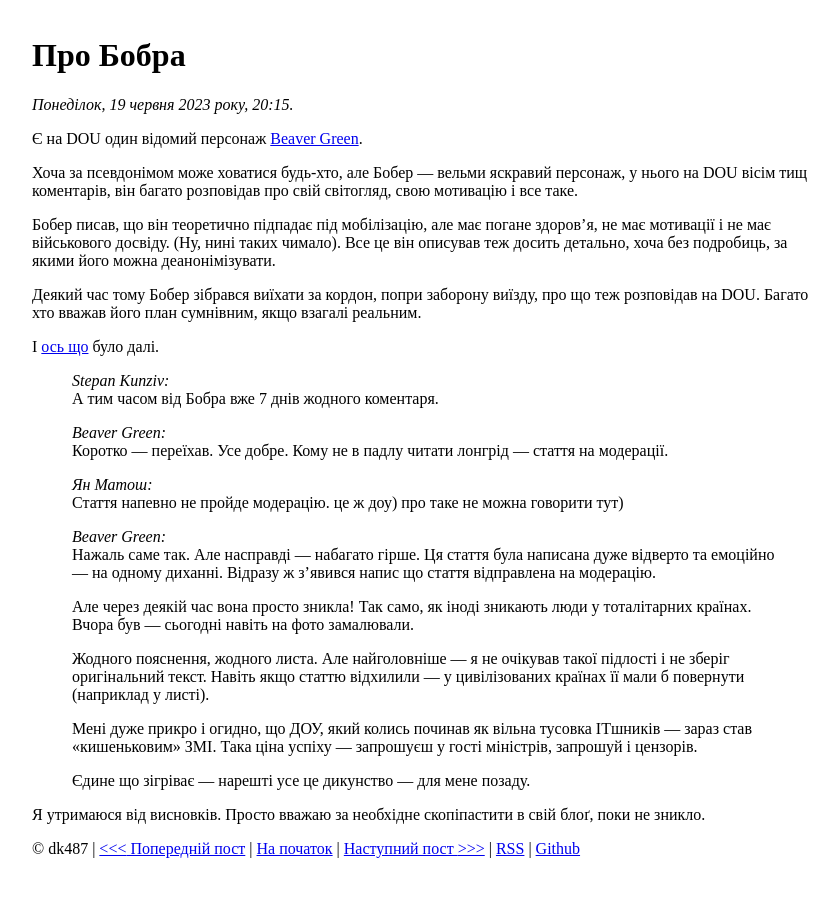
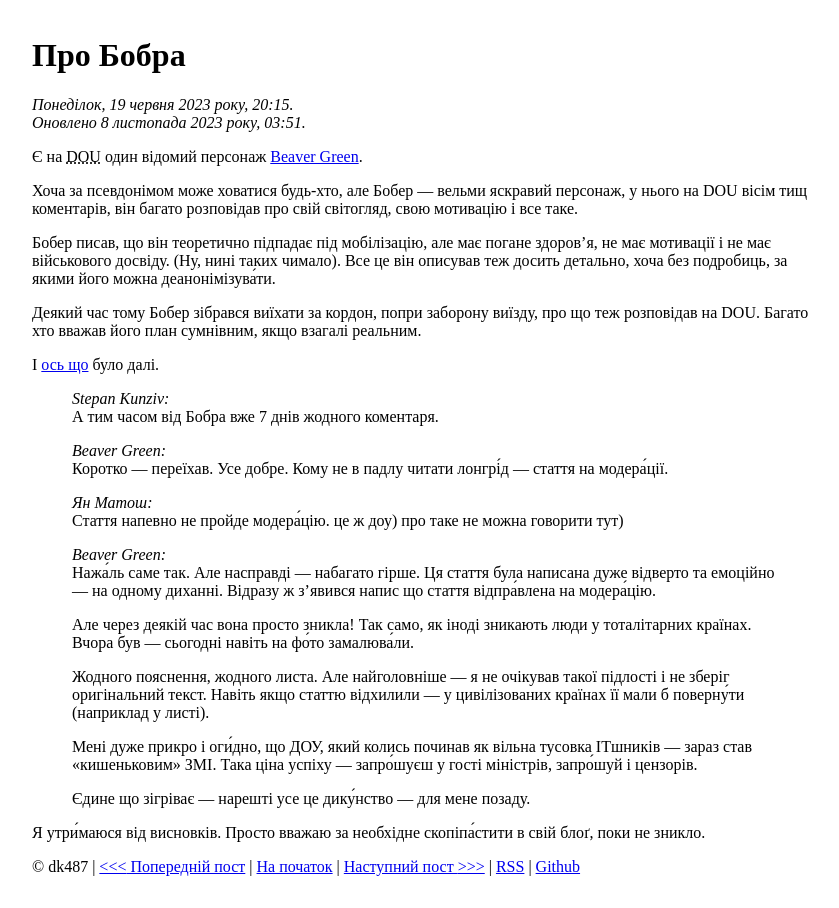
Before and after one commit to dk487/test.de.co.ua, a Jekyll site: the page built from _posts/2023/2023-06-19-beaver.md, in a window 1280 px wide. Shown: the whole page, without its empty margins (208-1047 px from the left). Built offline with Jekyll 4.4.1, drawn with Linux system fonts in a browser that asks for light colours.

Commit message:
Post update: speech

```diff
--- a/_posts/2023/2023-06-19-beaver.md
+++ b/_posts/2023/2023-06-19-beaver.md
@@ -1,15 +1,16 @@
 ---
 title: Про Бобра
 date: 2023-06-19 23:15:36 +03:00
+mtime: 2023-11-08 03:51:38 +02:00
 ---
 
-Є на DOU один відомий персонаж [Beaver Green][1].
+Є на <abbr lang="en" title="Developers Org UA">DOU</abbr> один відомий персонаж [Beaver Green][1].
 
-Хоча за псевдонімом може ховатися будь-хто, але Бобер — вельми яскравий персонаж, у нього на DOU вісім тищ коментарів, він багато розповідав про свій світогляд, свою мотивацію і все таке.
+Хоча за псевдонімом може ховатися будь-хто, але Бобер — вельми яскравий персонаж, у нього на <abbr lang="en">DOU</abbr> вісім тищ коментарів, він багато розповідав про свій світогляд, свою мотивацію і все таке.
 
-Бобер писав, що він теоретично підпадає під мобілізацію, але має погане здоров'я, не має мотивації і не має військового досвіду. (Ну, нині таких чимало). Все це він описував теж досить детально, хоча без подробиць, за якими його можна деанонімізувати.
+Бобер писав, що він теоретично підпадає під мобілізацію, але має погане здоров'я, не має мотивації і не має військового досвіду. (Ну, нині таких чимало). Все це він описував теж досить детально, хоча без подробиць, за якими його можна деанонімізува́ти.
 
-Деякий час тому Бобер зібрався виїхати за кордон, попри заборону виїзду, про що теж розповідав на DOU. Багато хто вважав його план сумнівним, якщо взагалі реальним.
+Деякий час тому Бобер зібрався виїхати за кордон, попри заборону виїзду, про що теж розповідав на <abbr lang="en">DOU</abbr>. Багато хто вважав його план сумнівним, якщо взагалі реальним.
 
 І [ось що][2] було далі.
 
@@ -17,23 +18,23 @@ date: 2023-06-19 23:15:36 +03:00
 > А тим часом від Бобра вже 7 днів жодного коментаря.
 
 > _Beaver Green:_<br>
-> Коротко — переїхав. Усе добре. Кому не в падлу читати лонгрід — стаття на модерації.
+> Коротко — переїхав. Усе добре. Кому не в падлу читати лонгрі́д — стаття на модера́ції.
 
 > _Ян Матош:_<br>
-> Стаття напевно не пройде модерацію. це ж доу) про таке не можна говорити тут)
+> Стаття напевно не пройде модера́цію. це ж доу) про таке не можна говорити тут)
 
 > _Beaver Green:_<br>
-> Нажаль саме так. Але насправді — набагато гірше. Ця стаття була написана дуже відверто та емоційно — на одному диханні. Відразу ж з’явився напис що стаття відправлена на модерацію.
+> Нажа́ль саме так. Але насправді — набагато гірше. Ця стаття була написана дуже відверто та емоційно — на одному диханні. Відразу ж з’явився напис що стаття відпра́влена на модера́цію.
 >
-> Але через деякій час вона просто зникла! Так само, як іноді зникають люди у тоталітарних країнах. Вчора був — сьогодні навіть на фото замалювали.
+> Але через деякій час вона просто зникла! Так само, як іноді зникають люди у тоталітарних країнах. Вчора був — сьогодні навіть на фо́то замалюва́ли.
 >
-> Жодного пояснення, жодного листа. Але найголовніше — я не очікував такої підлості і не зберіг оригінальний текст. Навіть якщо статтю відхилили — у цивілізованих країнах її мали б повернути (наприклад у листі).
+> Жодного пояснення, жодного листа. Але найголовніше — я не очікував такої підлості і не зберіг оригінальний текст. Навіть якщо статтю відхилили — у цивілізованих країнах її мали б поверну́ти (наприклад у листі).
 >
-> Мені дуже прикро і огидно, що ДОУ, який колись починав як вільна тусовка ІТшників — зараз став «кишеньковим» ЗМІ. Така ціна успіху — запрошуєш у гості міністрів, запрошуй і цензорів.
+> Мені дуже прикро і оги́дно, що ДОУ, який колись починав як вільна тусовка ІТшників — зараз став «кишеньковим» ЗМІ. Така ціна успіху — запро́шуєш у гості міністрів, запро́шуй і цензорів.
 >
-> Єдине що зігріває — нарешті усе це дикунство — для мене позаду.
+> Єдине що зігріває — нарешті усе це дику́нство — для мене позаду.
 
-Я утримаюся від висновків. Просто вважаю за необхідне скопіпастити в свій блоґ, поки не зникло.
+Я утри́маюся від висновків. Просто вважаю за необхідне скопіпа́стити в свій блоґ, поки не зникло.
 
 [1]: https://dou.ua/users/beavergreen/
 [2]: https://dou.ua/forums/topic/43697/#2641514
```
